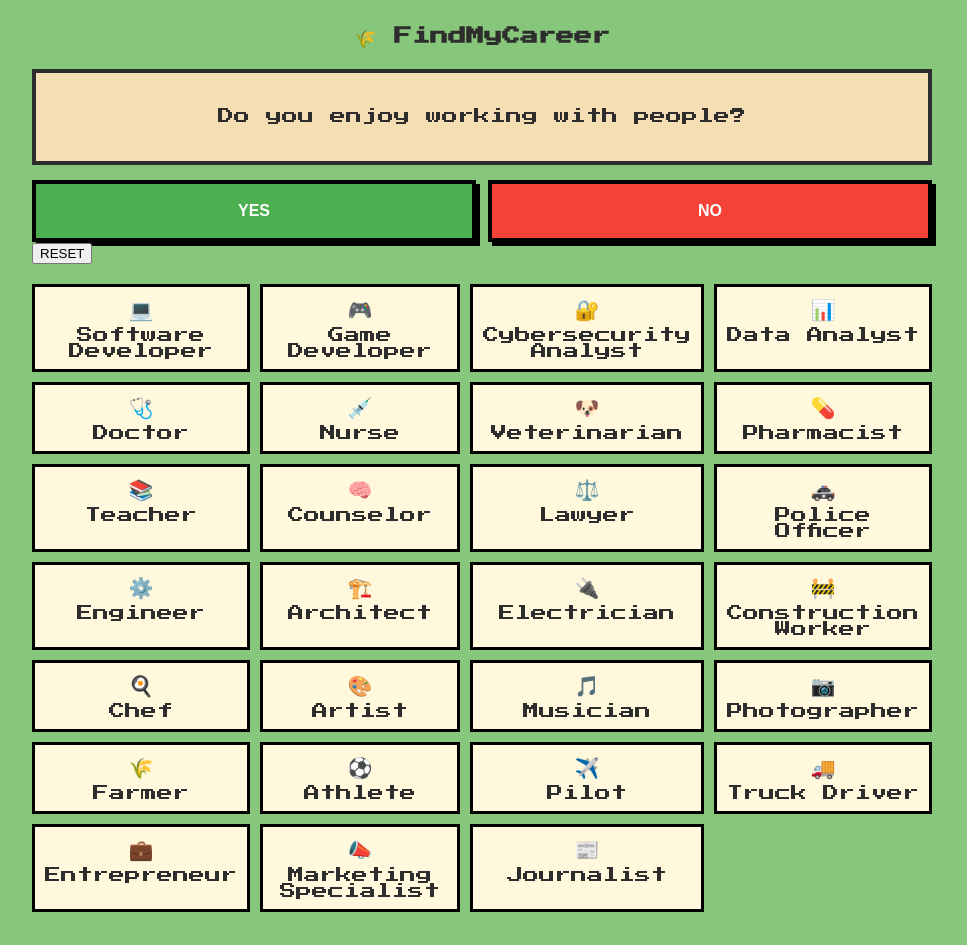
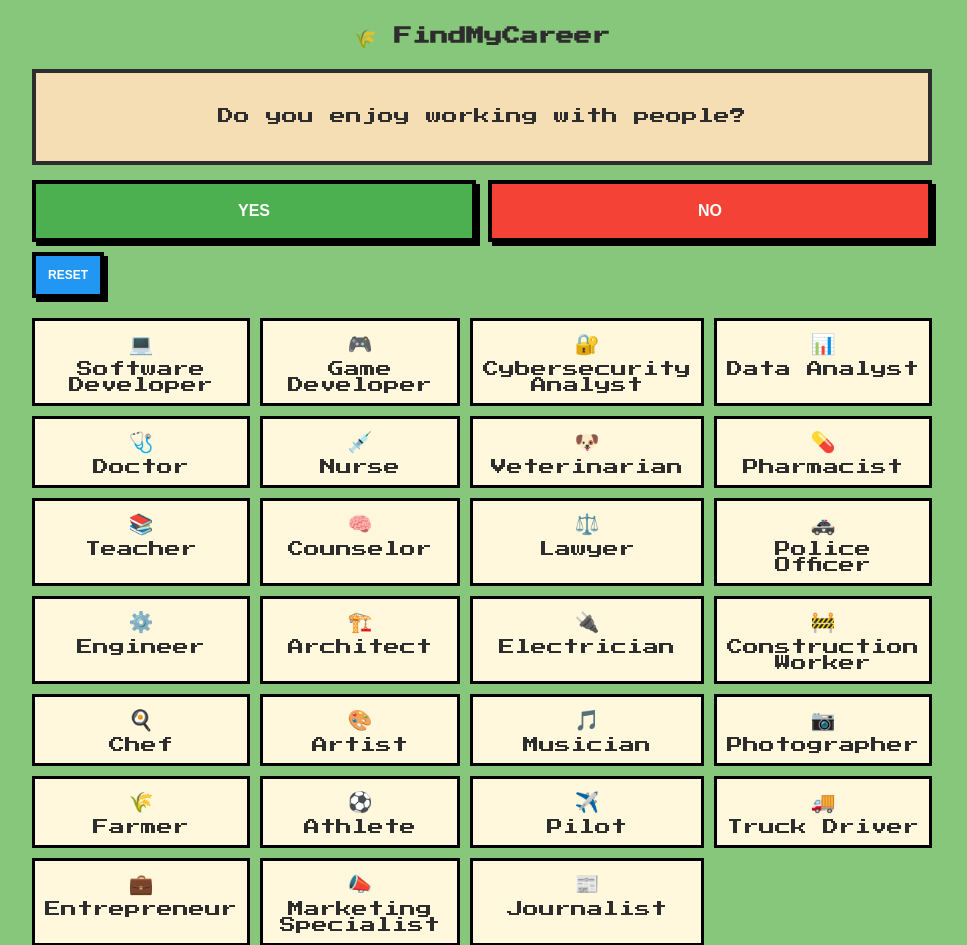
Before and after one commit to jz0n/findmycareer, a Flask app: page / in a window 1280 px wide. Shown: the top 945 px of the page, without its empty margins (158-1125 px from the left). Before the commit the page ends 912 px from the top, so only its background shows below. Run offline with Flask 3, Linux system fonts and the light colour scheme.

Commit message:
update buttons & algorithm

```diff
--- a/app.py
+++ b/app.py
@@ -31,6 +31,7 @@ def answer():
     tag = q["tag"]
     weight = q["weight"]
 
+    # Update scores
     for c in careers:
         tags = c["tags"]
 
@@ -45,22 +46,30 @@ def answer():
 
     state["index"] += 1
 
+    # Sort careers
     sorted_list = sorted(state["scores"].items(), key=lambda x: x[1], reverse=True)
 
     best_name, best_score = sorted_list[0]
+    second_score = sorted_list[1][1]
 
-    total_possible = sum(q["weight"] * 3 for q in questions)
-    confidence = int((best_score / total_possible) * 100)
+    # 🎯 EARLY STOP CONDITION
+    score_gap = best_score - second_score
 
-    best_career = next(c for c in careers if c["name"] == best_name)
-    best_career["match"] = max(0, confidence)
+    # If one career is clearly ahead → stop early
+    if score_gap >= 8 or state["index"] >= len(questions):
 
-    if state["index"] >= len(questions):
+        total_possible = sum(q["weight"] * 3 for q in questions)
+        confidence = int((best_score / total_possible) * 100)
+
+        best_career = next(c for c in careers if c["name"] == best_name)
+        best_career["match"] = max(0, confidence)
+
         return jsonify({
             "done": True,
             "career": best_career
         })
 
+    # Continue asking questions
     top_names = [c[0] for c in sorted_list[:10]]
     filtered = [c for c in careers if c["name"] in top_names]
 
--- a/static/style.css
+++ b/static/style.css
@@ -68,6 +68,13 @@ h1 {
     filter: brightness(1.1);
 }
 
+.reset {
+    background: #2196f3;
+    color: white;
+    font-size: 12px;
+    padding: 12px;
+    margin-top: 10px;
+}
 /* Grid */
 #grid {
     display: grid;
--- a/templates/index.html
+++ b/templates/index.html
@@ -26,7 +26,7 @@
         <button class="btn no" onclick="answer('no')">NO</button>
     </div>
 
-    <button class="reset-btn" onclick="restart()">RESET</button>
+    <button class="btn reset" onclick="restart()">RESET</button>
 
     <div id="grid">
     {% for c in careers %}
```
